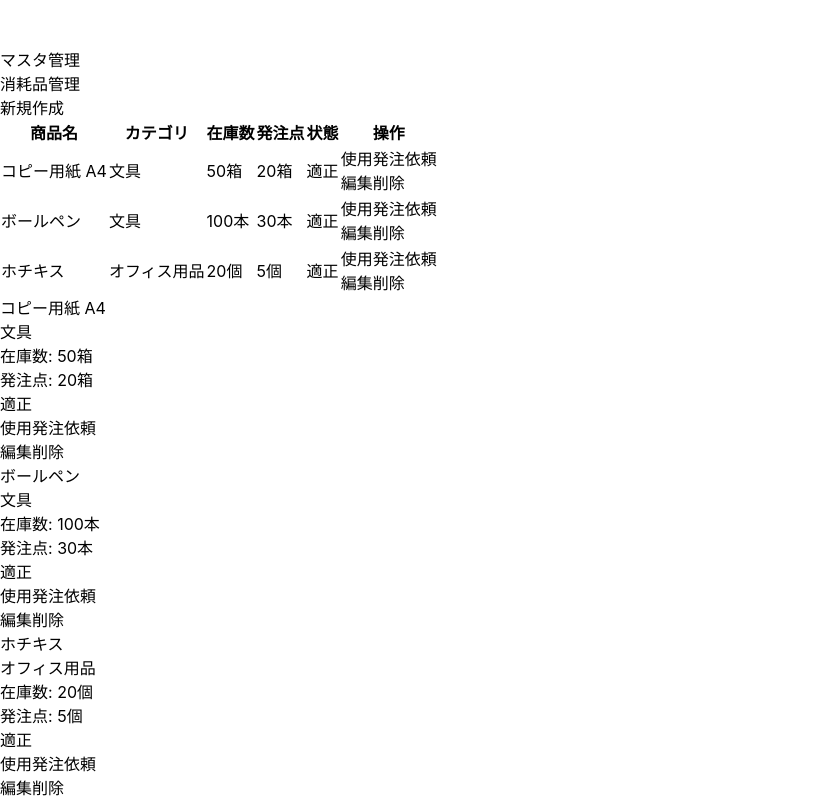
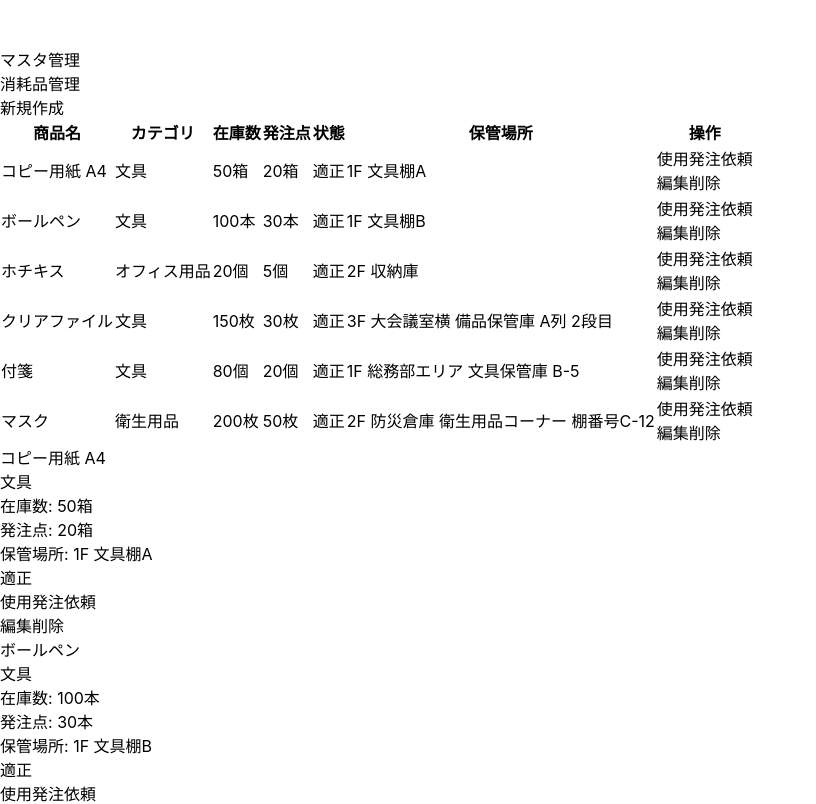
Before and after one commit to mikuma1/stock2, a React (Vite) app in the folder frontend/: page /items in a window 1280 px wide. Shown: the part 6520-7324 px from the top of the page, without its empty margins (0-816 px from the left). Built offline with nearby package versions, Linux system fonts and the light colour scheme.

Commit message:
feat: 消耗品一覧に保管場所を追加
- 保管場所カラムを追加
- 長い保管場所名に対応するレイアウト調整
- スペースで改行されるように設定
- 3行以上は省略表示（ツールチップで全文表示）
- 最小幅160pxを確保

```diff
--- a/frontend/src/pages/Items.tsx
+++ b/frontend/src/pages/Items.tsx
@@ -12,6 +12,7 @@ interface Item {
   stock: number;
   orderPoint: number;
   unit: string;
+  location?: string;
 }
 
 const Items = () => {
@@ -23,9 +24,12 @@ const Items = () => {
 
   // サンプルデータ
   const items: Item[] = [
-    { id: 1, name: 'コピー用紙 A4', category: '文具', stock: 50, orderPoint: 20, unit: '箱' },
-    { id: 2, name: 'ボールペン', category: '文具', stock: 100, orderPoint: 30, unit: '本' },
-    { id: 3, name: 'ホチキス', category: 'オフィス用品', stock: 20, orderPoint: 5, unit: '個' },
+    { id: 1, name: 'コピー用紙 A4', category: '文具', stock: 50, orderPoint: 20, unit: '箱', location: '1F 文具棚A' },
+    { id: 2, name: 'ボールペン', category: '文具', stock: 100, orderPoint: 30, unit: '本', location: '1F 文具棚B' },
+    { id: 3, name: 'ホチキス', category: 'オフィス用品', stock: 20, orderPoint: 5, unit: '個', location: '2F 収納庫' },
+    { id: 4, name: 'クリアファイル', category: '文具', stock: 150, orderPoint: 30, unit: '枚', location: '3F 大会議室横 備品保管庫 A列 2段目' },
+    { id: 5, name: '付箋', category: '文具', stock: 80, orderPoint: 20, unit: '個', location: '1F 総務部エリア 文具保管庫 B-5' },
+    { id: 6, name: 'マスク', category: '衛生用品', stock: 200, orderPoint: 50, unit: '枚', location: '2F 防災倉庫 衛生用品コーナー 棚番号C-12' },
   ];
 
   const handleDelete = () => {
@@ -65,6 +69,7 @@ const Items = () => {
               <th className="px-6 py-3 text-left text-xs font-medium text-gray-500 uppercase tracking-wider whitespace-nowrap w-24">在庫数</th>
               <th className="px-6 py-3 text-left text-xs font-medium text-gray-500 uppercase tracking-wider whitespace-nowrap w-24">発注点</th>
               <th className="px-6 py-3 text-left text-xs font-medium text-gray-500 uppercase tracking-wider w-24">状態</th>
+              <th className="px-6 py-3 text-left text-xs font-medium text-gray-500 uppercase tracking-wider min-w-[160px] w-1/5">保管場所</th>
               <th className="px-6 py-3 text-right text-xs font-medium text-gray-500 uppercase tracking-wider w-32">操作</th>
             </tr>
           </thead>
@@ -85,6 +90,11 @@ const Items = () => {
                     <span className={`px-2 inline-flex text-xs leading-5 font-semibold rounded-full ${status.className}`}>
                       {status.text}
                     </span>
+                  </td>
+                  <td className="px-6 py-4 text-sm text-gray-900">
+                    <div className="whitespace-pre-wrap break-words line-clamp-3 min-w-[160px]" title={item.location}>
+                      {item.location ?? '-'}
+                    </div>
                   </td>
                   <td className="px-6 py-4 whitespace-nowrap text-sm text-right">
                     <div className="flex flex-col gap-2">
@@ -138,6 +148,9 @@ const Items = () => {
                   <div className="text-sm text-gray-500">
                     <div>在庫数: {item.stock}{item.unit}</div>
                     <div>発注点: {item.orderPoint}{item.unit}</div>
+                    <div className="whitespace-pre-wrap break-words line-clamp-3" title={item.location}>
+                      保管場所: {item.location ?? '-'}
+                    </div>
                   </div>
                 </div>
                 <span className={`px-2 inline-flex text-xs leading-5 font-semibold rounded-full ${status.className}`}>
```
